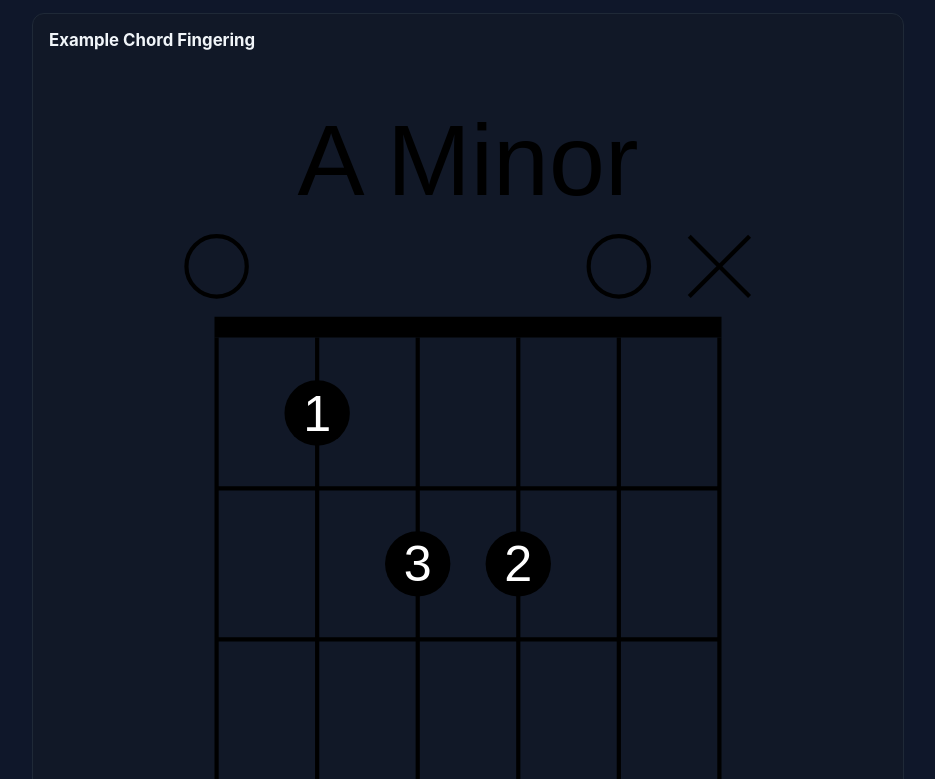
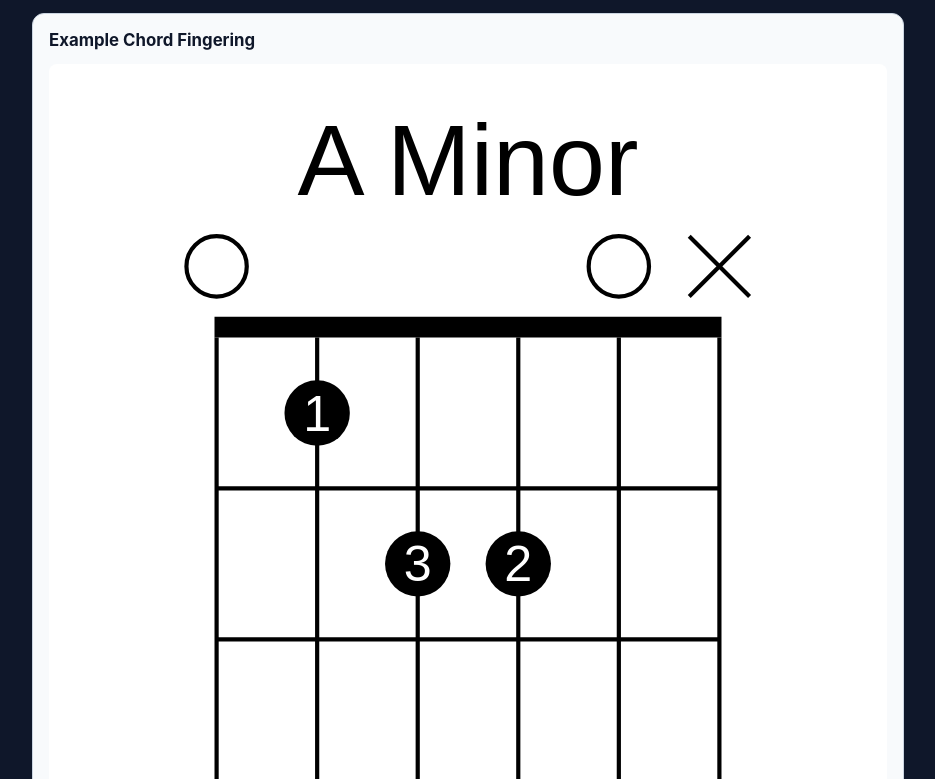
Before and after one commit to ctgleason/scale_charts-pwa, a plain HTML site: page index.html in a window 1280 px wide. Shown: the part 86-865 px from the top of the page, without its empty margins (172-1107 px from the left). Drawn offline with Linux system fonts and the light colour scheme.

Commit message:
Improve chart contrast with light panels and dark section titles

```diff
--- a/styles.css
+++ b/styles.css
@@ -35,8 +35,8 @@ header p {
 }
 
 .panel {
-  background: #111827;
-  border: 1px solid #1f2937;
+  background: #f8fafc;
+  border: 1px solid #cbd5e1;
   border-radius: 0.75rem;
   padding: 1rem;
 }
@@ -44,12 +44,14 @@ header p {
 .panel h2 {
   margin-top: 0;
   font-size: 1.05rem;
-  color: #f1f5f9;
+  color: #0f172a;
 }
 
 .chart {
   width: 100%;
   overflow-x: auto;
+  background: #ffffff;
+  border-radius: 0.5rem;
 }
 
 .chart svg {
```
